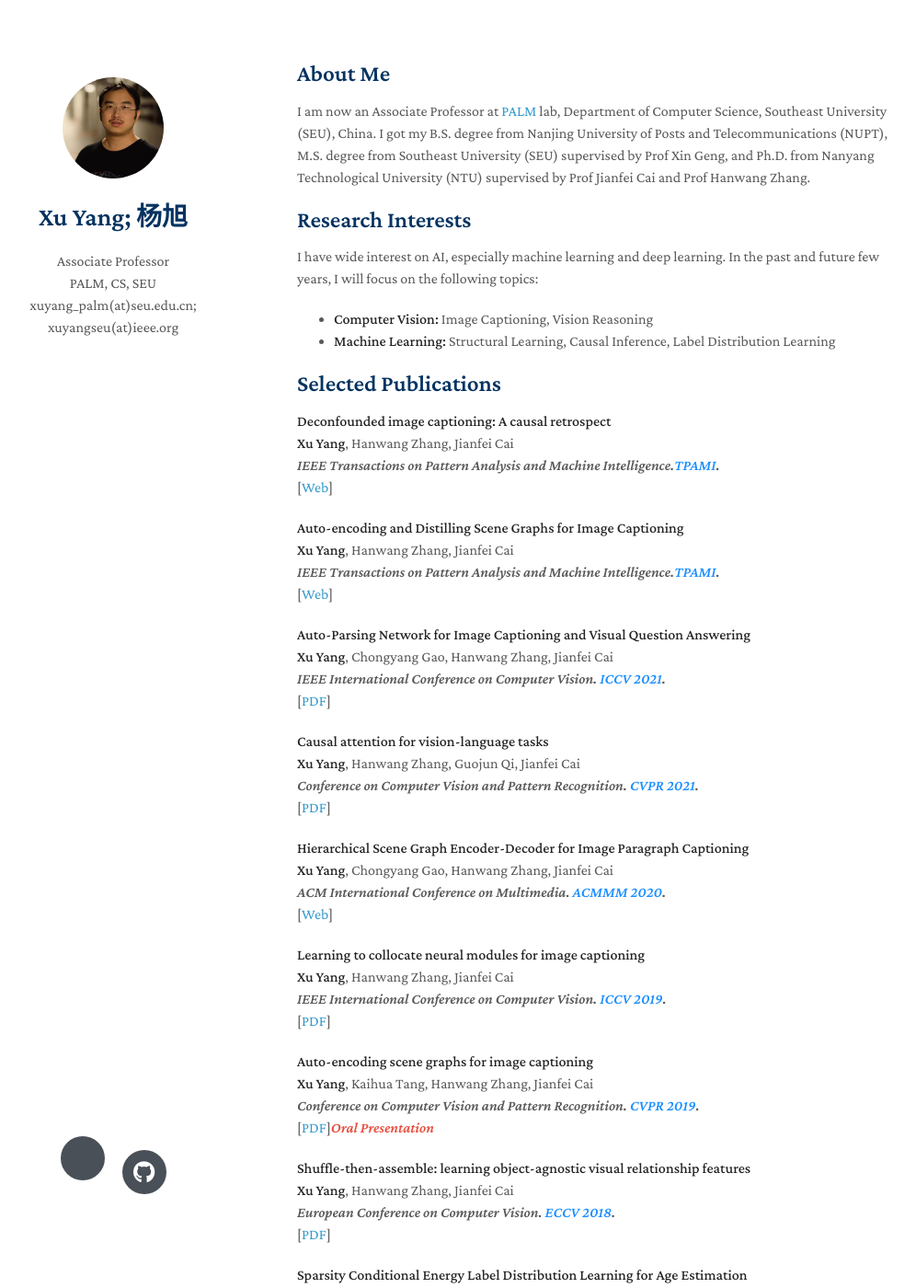
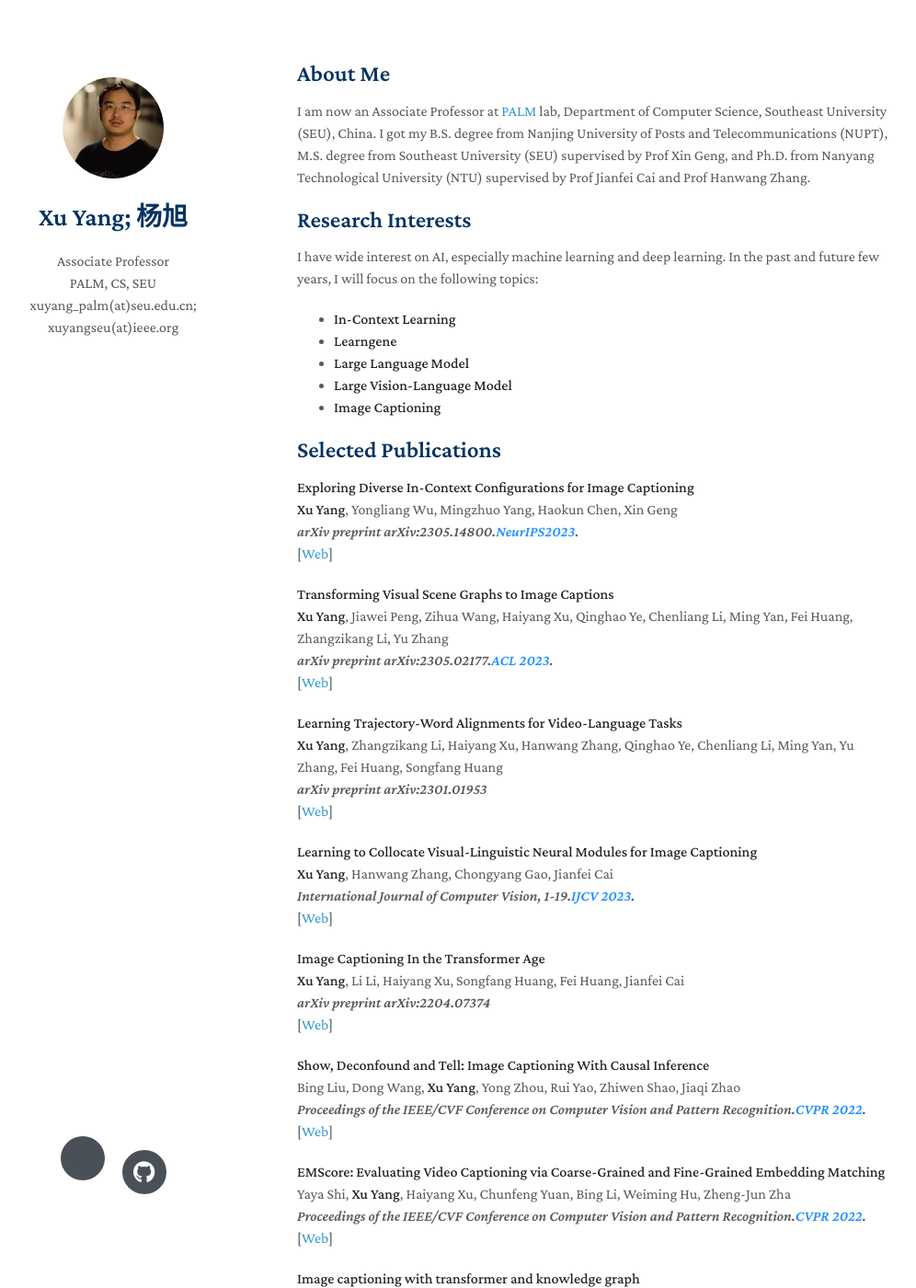
Before and after one commit to yxPALMweb/yxPALMweb.github.io, a Jekyll site: the page built from index.md, in a window 1280 px wide and 1400 px high. Shown: the whole window at 92% size, without its empty margins (147-1143 px from the left). Built offline with Jekyll 4.4.1, drawn with Linux system fonts in a browser that asks for light colours; nearby versions of some CDN libraries; a style sheet for code colours, icons or effects is not loaded; our own code applies the rules of GitHub Pages for plain Markdown files; some of the changed text lies outside the part shown.

Commit message:
Update index.md

```diff
--- a/index.md
+++ b/index.md
@@ -8,10 +8,117 @@ I am now an Associate Professor at [PALM](http://palm.seu.edu.cn/home.html) lab,
 
 ## Research Interests
 I have wide interest on AI, especially machine learning and deep learning. In the past and future few years, I will focus on the following topics:
-- **Computer Vision:** Image Captioning, Vision Reasoning
-- **Machine Learning:** Structural Learning, Causal Inference, Label Distribution Learning
+- **In-Context Learning**
+- **Learngene**
+- **Large Language Model**
+- **Large Vision-Language Model**
+- **Image Captioning**
 
 ## Selected Publications
+[comment]: <> (NeurIPS2023.)
+<div class="paper">
+<p><strong>Exploring Diverse In-Context Configurations for Image Captioning</strong>
+<br />
+<strong>Xu Yang</strong>, Yongliang Wu, Mingzhuo Yang, Haokun Chen, Xin Geng
+<br />
+<em>arXiv preprint arXiv:2305.14800.<strong><i style="color:#1e90ff">NeurIPS2023</i></strong>.</em>
+<br />
+   [<a href="https://arxiv.org/abs/2305.14800">Web</a>]
+<br/>
+</p>
+</div>
+
+[comment]: <> (acl2023.)
+<div class="paper">
+<p><strong>Transforming Visual Scene Graphs to Image Captions</strong>
+<br />
+<strong>Xu Yang</strong>, Jiawei Peng, Zihua Wang, Haiyang Xu, Qinghao Ye, Chenliang Li, Ming Yan, Fei Huang, Zhangzikang Li, Yu Zhang
+<br />
+<em>arXiv preprint arXiv:2305.02177.<strong><i style="color:#1e90ff">ACL 2023</i></strong>.</em>
+<br />
+   [<a href="https://arxiv.org/abs/2305.02177">Web</a>]
+<br/>
+</p>
+</div>
+
+[comment]: <> (arXiv)
+<div class="paper">
+<p><strong>Learning Trajectory-Word Alignments for Video-Language Tasks</strong>
+<br />
+<strong>Xu Yang</strong>, Zhangzikang Li, Haiyang Xu, Hanwang Zhang, Qinghao Ye, Chenliang Li, Ming Yan, Yu Zhang, Fei Huang, Songfang Huang
+<br />
+<em>arXiv preprint arXiv:2301.01953</em>
+<br />
+   [<a href="https://arxiv.org/abs/2301.01953">Web</a>]
+<br/>
+</p>
+</div>
+
+[comment]: <> (IJCV)
+<div class="paper">
+<p><strong>Learning to Collocate Visual-Linguistic Neural Modules for Image Captioning</strong>
+<br />
+<strong>Xu Yang</strong>, Hanwang Zhang, Chongyang Gao, Jianfei Cai
+<br />
+<em>International Journal of Computer Vision, 1-19.<strong><i style="color:#1e90ff">IJCV 2023</i></strong>.</em>
+<br />
+   [<a href="https://link.springer.com/article/10.1007/s11263-022-01692-8">Web</a>]
+<br/>
+</p>
+</div>
+
+[comment]: <> (arXiv)
+<div class="paper">
+<p><strong>Image Captioning In the Transformer Age</strong>
+<br />
+<strong>Xu Yang</strong>, Li Li, Haiyang Xu, Songfang Huang, Fei Huang, Jianfei Cai
+<br />
+<em>arXiv preprint arXiv:2204.07374</em>
+<br />
+   [<a href="https://arxiv.org/abs/2204.07374">Web</a>]
+<br/>
+</p>
+</div>
+
+[comment]: <> (cvpr2022.)
+<div class="paper">
+<p><strong>Show, Deconfound and Tell: Image Captioning With Causal Inference</strong>
+<br />
+Bing Liu, Dong Wang, <strong>Xu Yang</strong>, Yong Zhou, Rui Yao, Zhiwen Shao, Jiaqi Zhao
+<br />
+<em>Proceedings of the IEEE/CVF Conference on Computer Vision and Pattern Recognition.<strong><i style="color:#1e90ff">CVPR 2022</i></strong>.</em>
+<br />
+   [<a href="https://ieeexplore.ieee.org/document/9880383">Web</a>]
+<br/>
+</p>
+</div>
+
+[comment]: <> (cvpr2022.)
+<div class="paper">
+<p><strong>EMScore: Evaluating Video Captioning via Coarse-Grained and Fine-Grained Embedding Matching</strong>
+<br />
+Yaya Shi, <strong>Xu Yang</strong>, Haiyang Xu, Chunfeng Yuan, Bing Li, Weiming Hu, Zheng-Jun Zha
+<br />
+<em>Proceedings of the IEEE/CVF Conference on Computer Vision and Pattern Recognition.<strong><i style="color:#1e90ff">CVPR 2022</i></strong>.</em>
+<br />
+   [<a href="https://doi.org/10.48550/arXiv.2111.08919">Web</a>]
+<br/>
+</p>
+</div>
+
+[comment]: <> (PRL)
+<div class="paper">
+<p><strong>Image captioning with transformer and knowledge graph</strong>
+<br />
+Yu Zhang, Xinyu Shi, Siya Mi, <strong>Xu Yang</strong>
+<br />
+<em>Pattern Recognition Letters 143, 43-49.<strong><i style="color:#1e90ff">PRL</i></strong>.</em>
+<br />
+   [<a href="https://doi.org/10.1016/j.patrec.2020.12.020">Web</a>]
+<br/>
+</p>
+</div>
+
 [comment]: <> (TPAMI)
 <div class="paper">
 <p><strong>Deconfounded image captioning: A causal retrospect</strong>
```
